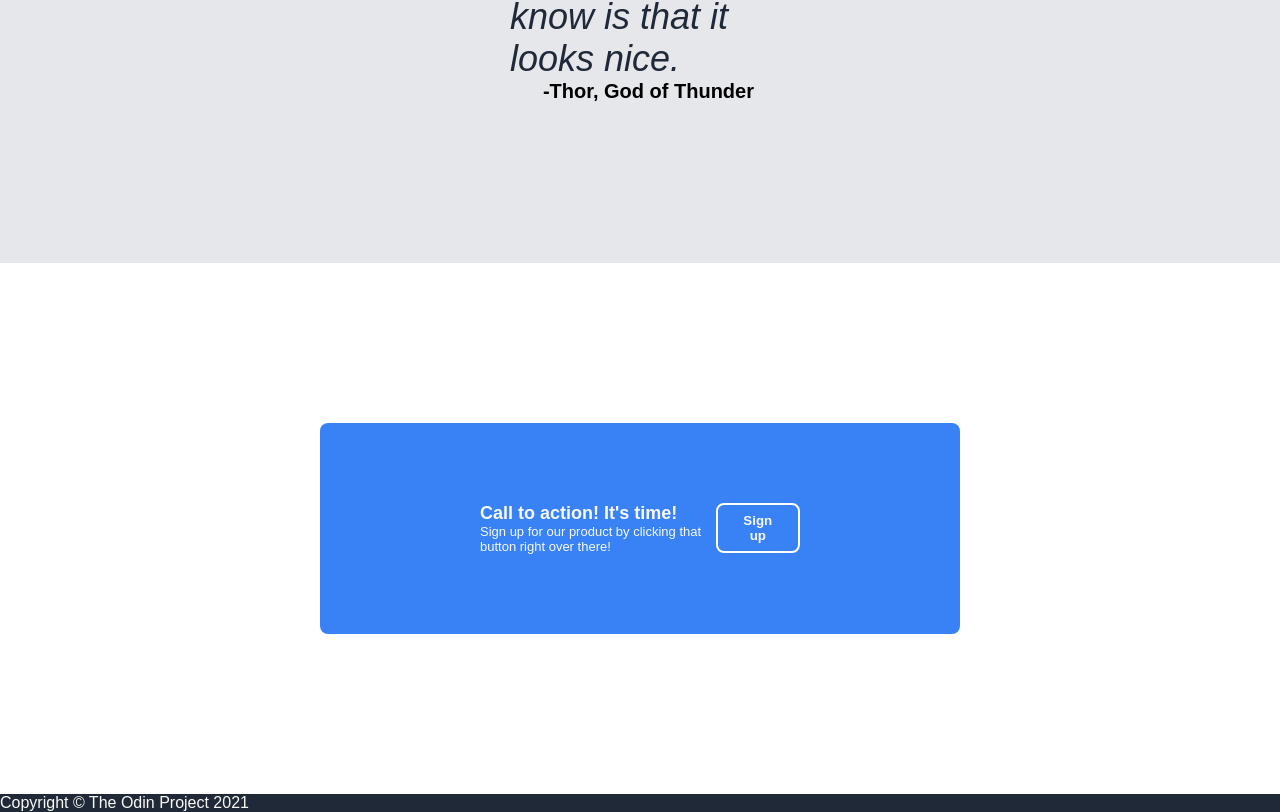
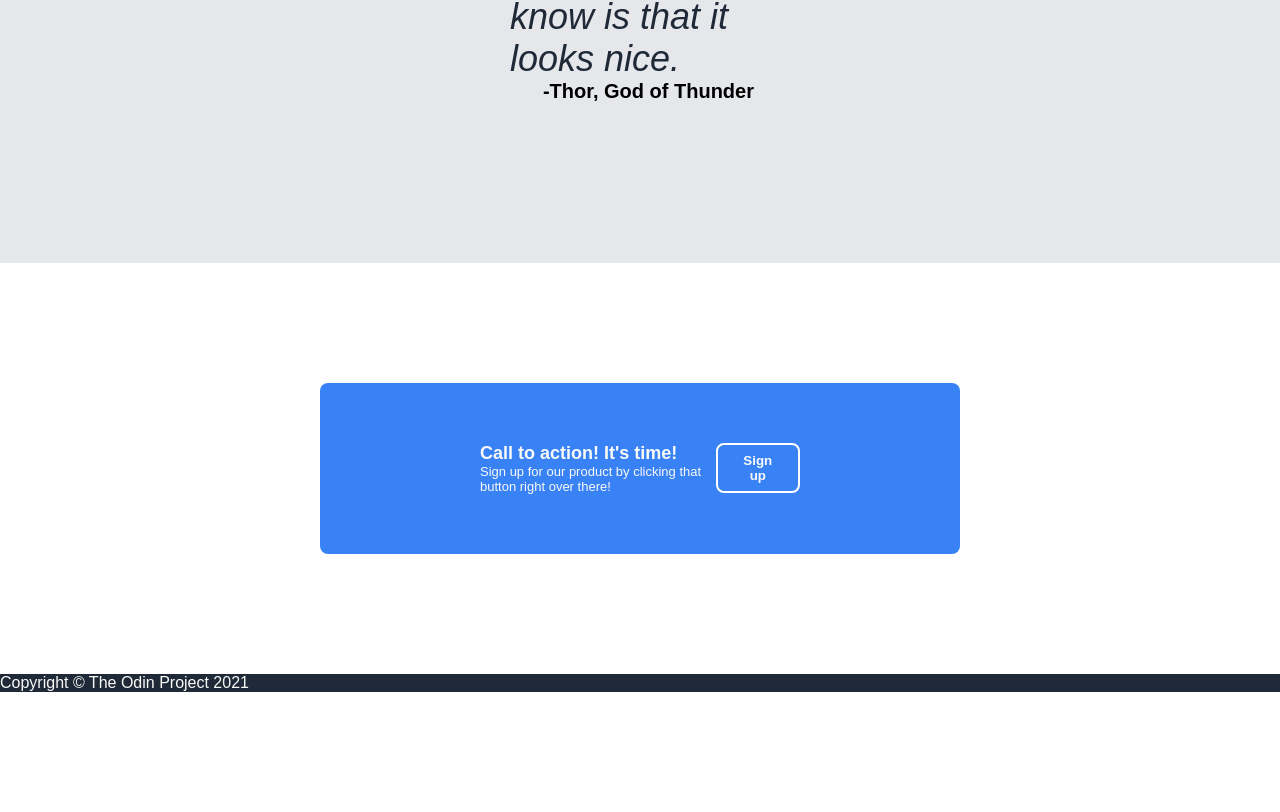
Before and after one commit to shahzeb-jadoon/odin-landing-page, a plain HTML site: page index.html in a window 1280 px wide. Shown: the part 1917-2729 px from the top of the page. After the commit the page ends 2609 px from the top, so only its background shows below. Drawn offline with Linux system fonts and the light colour scheme.

Commit message:
Fix call to action section margin and padding

```diff
--- a/style.css
+++ b/style.css
@@ -156,8 +156,8 @@ body {
     display: flex;
     justify-content: space-between;
     align-items: center;
-    margin: 160px 320px;
-    padding: 80px 160px;
+    margin: 120px 320px;
+    padding: 60px 160px;
     border-radius: 8px;
 }
 
```
